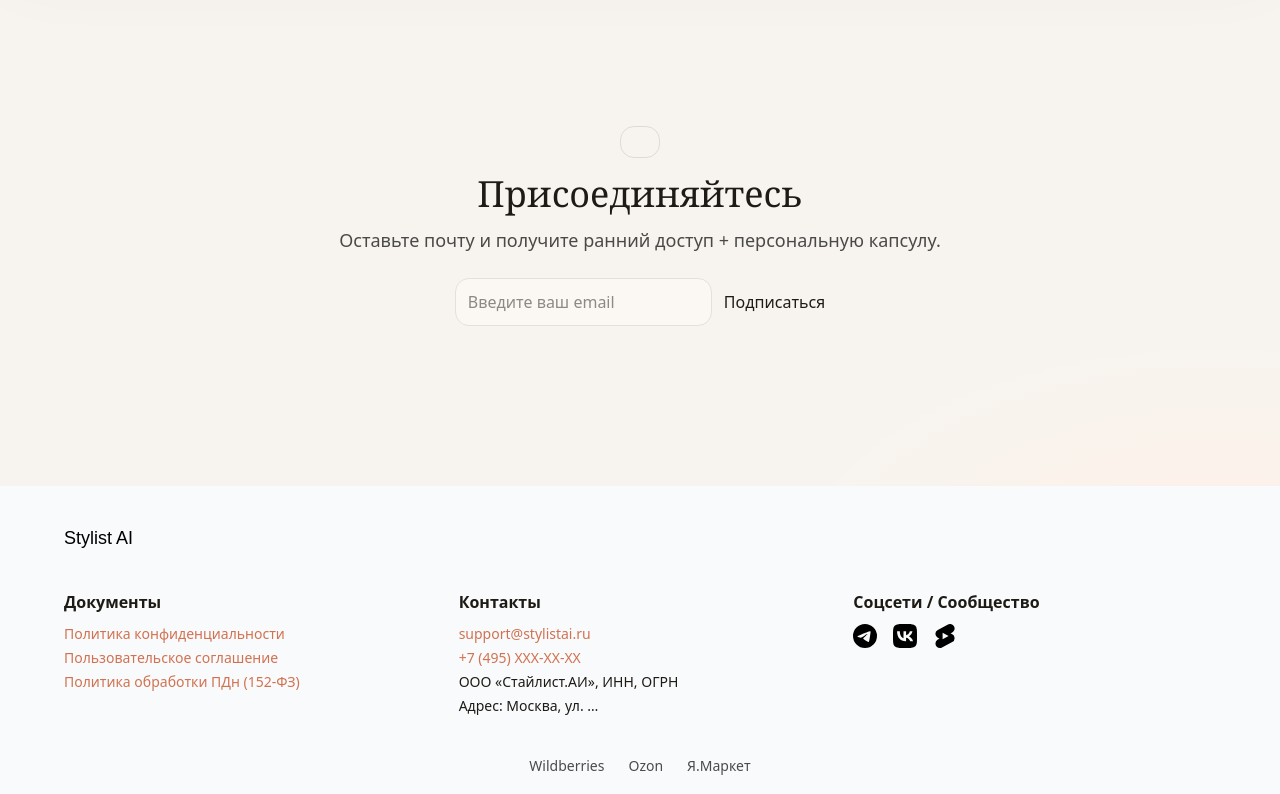
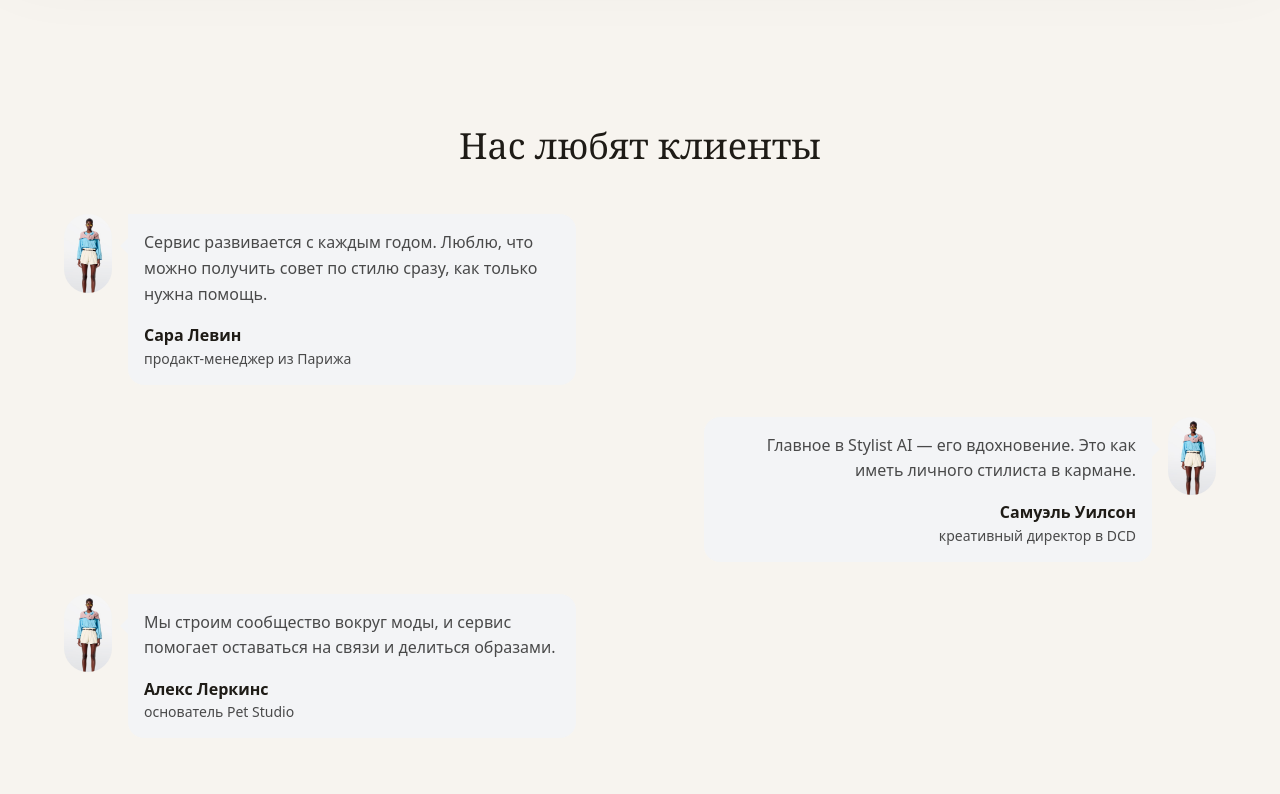
Before and after one commit to IceDarold/ai-stylist-landing, a Next.js app: page / in a window 1280 px wide. Shown: the part 2600-3394 px from the top of the page. Built offline with nearby package versions, Linux system fonts and the light colour scheme.

Commit message:
feat: style testimonials as dialogue

```diff
--- a/src/app/page.tsx
+++ b/src/app/page.tsx
@@ -2,6 +2,7 @@ import { Hero } from "@/components/Hero";
 import { ScrollyCopy } from "@/components/ScrollyCopy";
 import { Benefits } from "@/components/Benefits";
 import { TryOn } from "@/components/TryOn";
+import { Testimonials } from "@/components/Testimonials";
 import { FinalCTA } from "@/components/FinalCTA";
 import { Footer } from "@/components/Footer";
 
@@ -12,6 +13,7 @@ export default function Page() {
       <ScrollyCopy text="Neo - это стилист на базе искусственного ителлекта, который помогает выбирать одежду проще, увереннее и быстрее на основе ваших персональных параметров и предпочтений." />
       <Benefits />
       <TryOn />
+      <Testimonials />
       <FinalCTA />
       <Footer />
     </>
--- /dev/null
+++ b/src/components/Testimonials.tsx
@@ -0,0 +1,76 @@
+import Image from "next/image";
+
+type Testimonial = {
+  name: string;
+  role: string;
+  text: string;
+  avatar: string;
+};
+
+const testimonials: Testimonial[] = [
+  {
+    name: "Сара Левин",
+    role: "продакт-менеджер из Парижа",
+    text: "Сервис развивается с каждым годом. Люблю, что можно получить совет по стилю сразу, как только нужна помощь.",
+    avatar: "/person.jpg",
+  },
+  {
+    name: "Самуэль Уилсон",
+    role: "креативный директор в DCD",
+    text: "Главное в Stylist AI — его вдохновение. Это как иметь личного стилиста в кармане.",
+    avatar: "/person.jpg",
+  },
+  {
+    name: "Алекс Леркинс",
+    role: "основатель Pet Studio",
+    text: "Мы строим сообщество вокруг моды, и сервис помогает оставаться на связи и делиться образами.",
+    avatar: "/person.jpg",
+  },
+];
+
+export function Testimonials() {
+  return (
+    <section className="py-24">
+      <div className="container">
+        <h2 className="font-serif text-4xl text-center">Нас любят клиенты</h2>
+        <div className="mt-12 space-y-8" aria-label="Отзывы клиентов">
+          {testimonials.map((t, i) => {
+            const reversed = i % 2 === 1;
+            return (
+              <div
+                key={t.name}
+                className={`flex items-start gap-4 ${reversed ? "flex-row-reverse text-right" : ""}`}
+              >
+                <Image
+                  src={t.avatar}
+                  alt={t.name}
+                  width={48}
+                  height={48}
+                  className="rounded-full object-cover"
+                />
+                <div
+                  className={`relative bg-gray-100 p-4 rounded-2xl max-w-md ${
+                    reversed ? "rounded-tr-none" : "rounded-tl-none"
+                  }`}
+                >
+                  <blockquote className="text-black/70">{t.text}</blockquote>
+                  <div className="mt-4">
+                    <div className="font-semibold">{t.name}</div>
+                    <div className="text-sm text-black/70">{t.role}</div>
+                  </div>
+                  <span
+                    className={`absolute top-6 ${
+                      reversed ? "right-0 translate-x-full" : "left-0 -translate-x-full"
+                    } border-y-8 border-y-transparent ${
+                      reversed ? "border-l-8 border-l-gray-100" : "border-r-8 border-r-gray-100"
+                    }`}
+                  />
+                </div>
+              </div>
+            );
+          })}
+        </div>
+      </div>
+    </section>
+  );
+}
```
